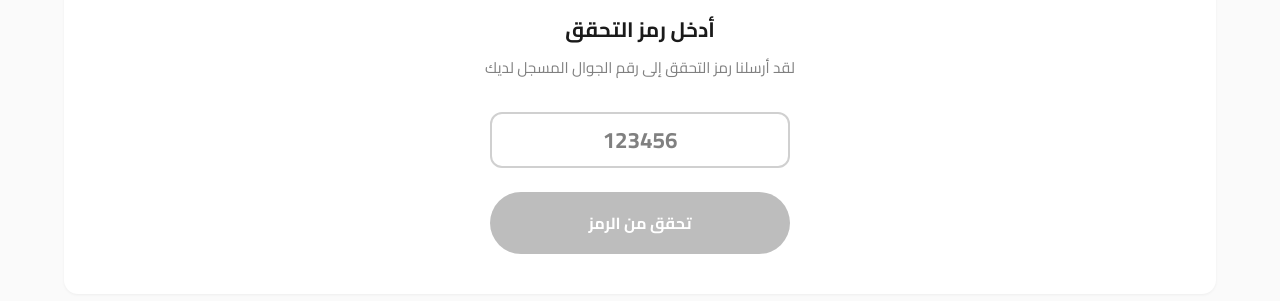
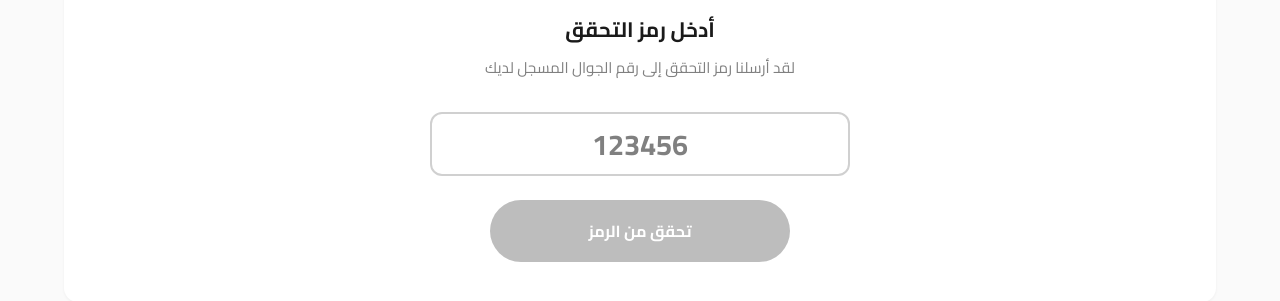
Before and after one commit to ooredoorechargeonline-bit/hamain, a website: page public/otp_ooredoo.html in a window 1280 px wide. Shown: the part 315-616 px from the top of the page. Drawn offline with Linux system fonts and the light colour scheme.

Commit message:
Increase Ooredoo OTP field size

```diff
--- a/public/otp_ooredoo.html
+++ b/public/otp_ooredoo.html
@@ -152,14 +152,14 @@
 
   .otp-input {
     width: 100%;
-    max-width: 300px;
-    height: 56px;
+    max-width: 420px;
+    height: 64px;
     border: 2px solid var(--line);
     border-radius: 12px;
     text-align: center;
-    font-size: 1.4rem;
+    font-size: 1.8rem;
     font-weight: 700;
-    letter-spacing: 0.3rem;
+    letter-spacing: 0.35rem;
     font-family: 'Cairo', Tahoma, Arial, sans-serif;
     color: var(--text);
     background: var(--white);
```
Also changed, not shown: public/otp_ooredoo_en.html (+4 -4 lines).
